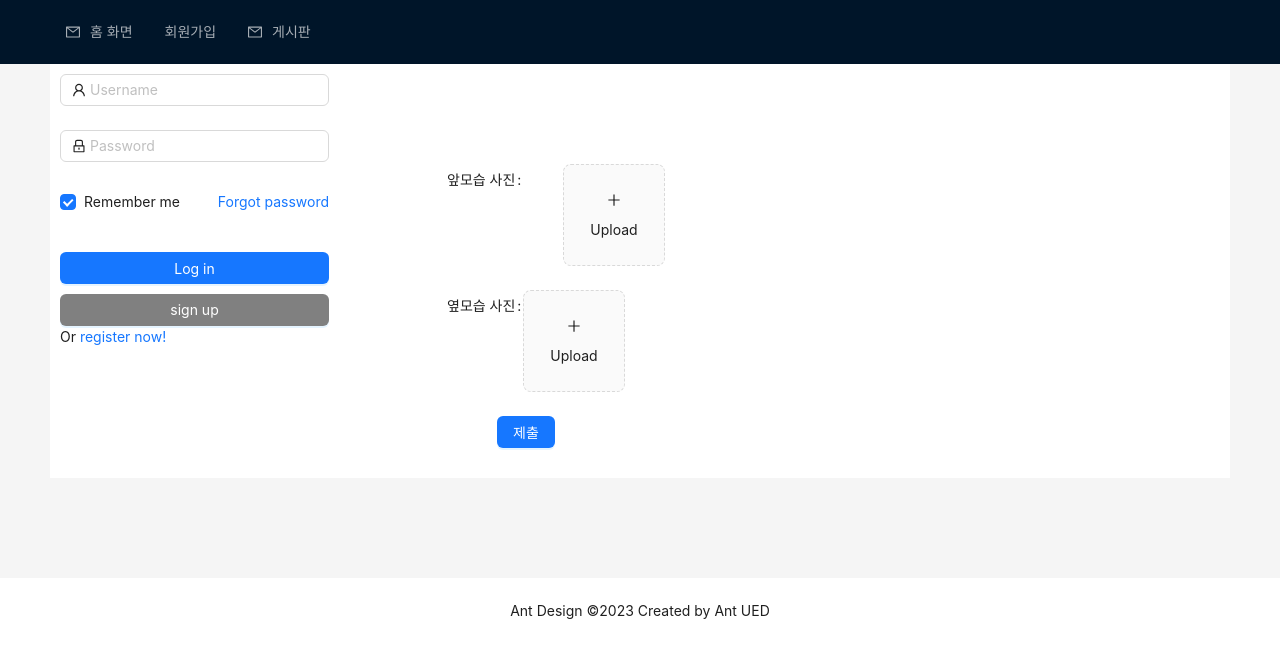
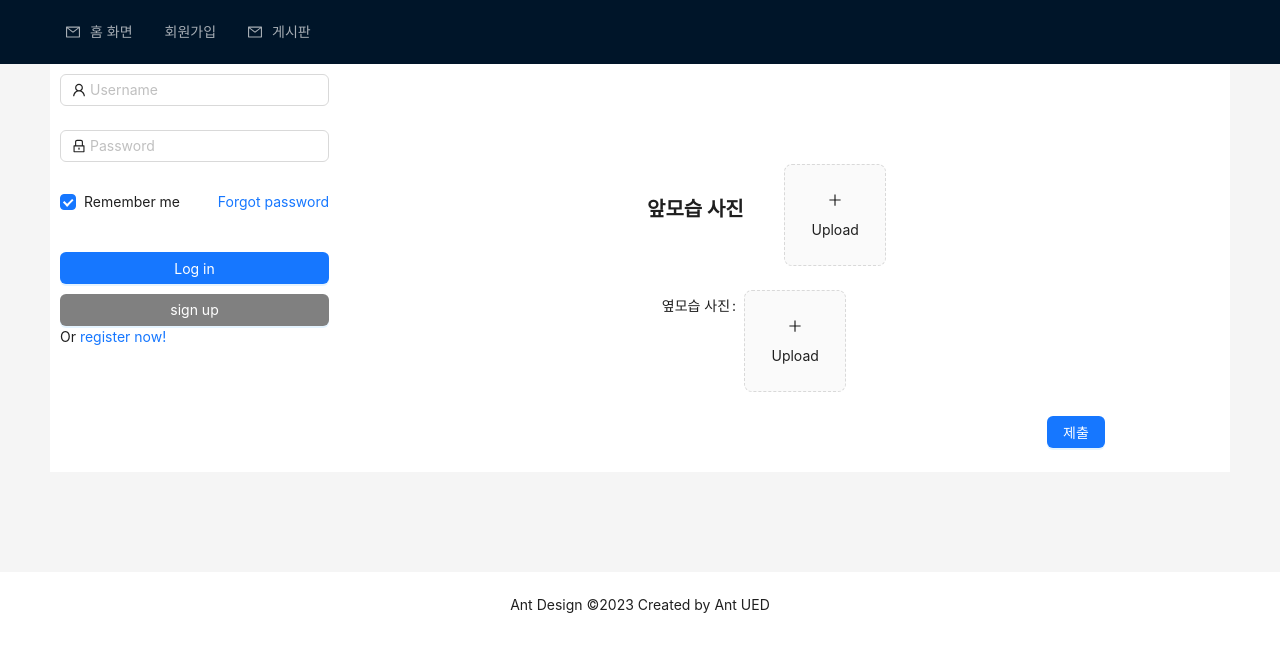
Before and after one commit to yulmam/2023-2capstone, a React (Create React App) app in the folder front/: page / in a window 1280 px wide. Shown: the top 658 px of the page. Built offline with nearby package versions, Linux system fonts and the light colour scheme.

Commit message:
front update

```diff
--- a/front/src/components/AppLayout.js
+++ b/front/src/components/AppLayout.js
@@ -71,7 +71,7 @@ const AppLayout = ({ children }) => {
             <Col xs={24} md={6}>
               {me ? <UserProfile /> : <LoginForm />}
             </Col>
-            <Col xs={24} md={12}>
+            <Col xs={24} md={18}>
               {children}
             </Col>
             {/* <Col xs={24} md={6}>
--- a/front/src/components/PostForm.js
+++ b/front/src/components/PostForm.js
@@ -5,7 +5,17 @@ import { useNavigate } from "react-router-dom";
 import { useDispatch, useSelector } from "react-redux";
 import { submitForm } from "../reducers/diagnosis";
 import useInput from "../hooks/useInput";
+const customLabelStyle = {
+  fontSize: "20px", // 원하는 폰트 크기로 변경
+  fontWeight: "bold",
+  marginTop: 60,
+};
+const containerStyle = {
+  display: "flex",
+  flexDirection: "column",
 
+  justifyContent: "center", // 수평 가운데 정렬
+};
 const getBase64 = (file) =>
   new Promise((resolve, reject) => {
     const reader = new FileReader();
@@ -99,17 +109,19 @@ const PostForm = () => {
         layout="horizontal"
         encType="multipart/form-data"
         style={{
-          maxWidth: 600,
-          margin: 30,
           marginTop: 100,
-          marginLeft: 100,
+          marginLeft: 300,
         }}
         onFinish={onSumbitForm}
       >
+        <div style={containerStyle}>
           <Form.Item
-          label="앞모습 사진"
             valuePropName="FileList"
             getValueFromEvent={normFrontFile}
+            colon={false}
+            labelCol={{ span: 4 }}
+            labelAlign="left"
+            label={<span style={customLabelStyle}>앞모습 사진:</span>}
           >
             <Upload
               listType="picture-card"
@@ -137,11 +149,13 @@ const PostForm = () => {
               />
             </Modal>
           </Form.Item>
+        </div>
 
         <Form.Item
+          valuePropName="FileList"
+          getValueFromEvent={normFrontFile}
+          // label={<span style={customLabelStyle}>옆모습 사진:</span>}
           label="옆모습 사진"
-          valuePropName="FileList"
-          getValueFromEvent={normSideFile}
         >
           <Upload
             listType="picture-card"
@@ -167,7 +181,7 @@ const PostForm = () => {
           </Modal>
         </Form.Item>
 
-        <Form.Item style={{ marginLeft: 50 }}>
+        <Form.Item style={{ marginLeft: 400 }}>
           <Button type="primary" htmlType="submit">
             제출
           </Button>
```
Lines whose indentation alone changed are shown as unchanged.
